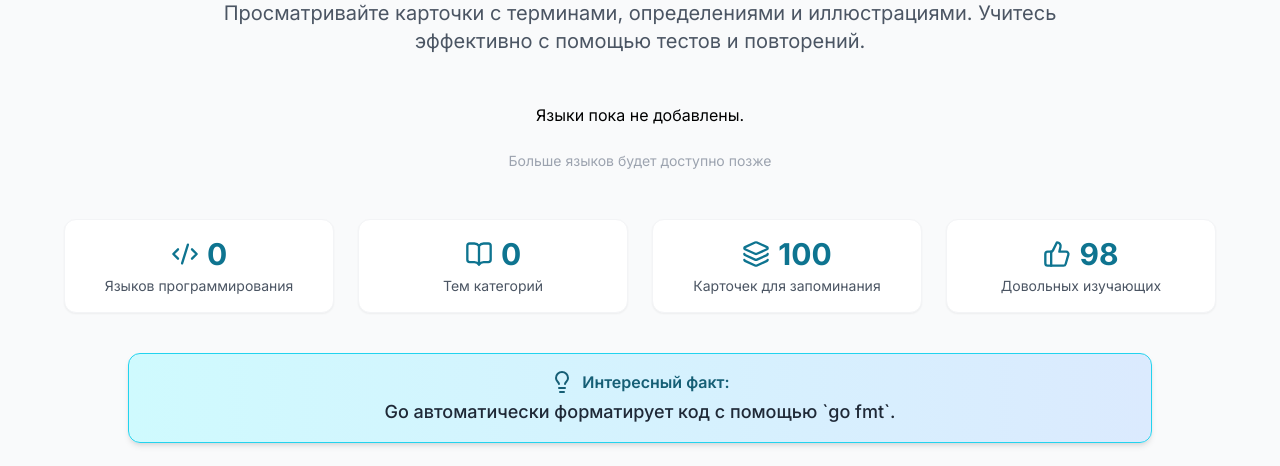
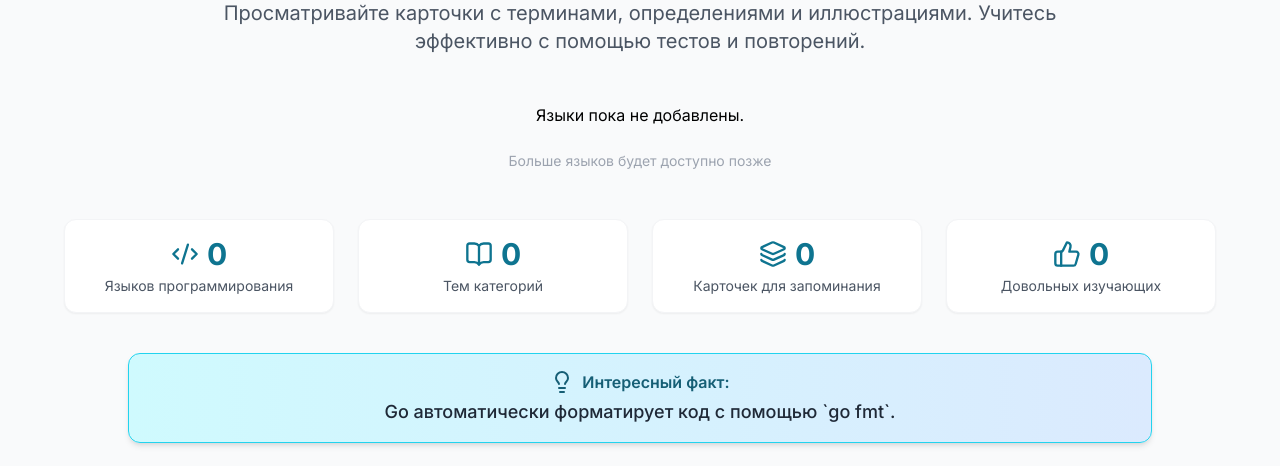
Before and after one commit to pamost/codetrain, a Django app: page / in a window 1280 px wide. Shown: the part 233-699 px from the top of the page. Run offline with Django 5.2, Linux system fonts and the light colour scheme; data that the repository does not hold is empty; some libraries are stand-ins or nearby versions.

Commit message:
Added count card for home page

```diff
--- a/app/templates/app/home.html
+++ b/app/templates/app/home.html
@@ -39,28 +39,28 @@
     <div class="bg-white p-4 rounded-xl shadow-sm border border-gray-100 text-center">
         <div class="flex items-center justify-center gap-2 mb-1">
             <i data-lucide="code-2" class="w-7 h-7 text-cyan-700"></i>
-            <span class="text-3xl font-bold text-cyan-700">{{ languages.count }}</span>
+            <span class="text-3xl font-bold text-cyan-700">{{ languages.count|default:"0" }}</span>
         </div>
         <div class="text-gray-600 text-sm">Языков программирования</div>
     </div>
     <div class="bg-white p-4 rounded-xl shadow-sm border border-gray-100 text-center">
         <div class="flex items-center justify-center gap-2 mb-1">
             <i data-lucide="book-open" class="w-7 h-7 text-cyan-700"></i>
-            <span class="text-3xl font-bold text-cyan-700">{{ topics.count }}</span>
+            <span class="text-3xl font-bold text-cyan-700">{{ topics.count|default:"0" }}</span>
         </div>
         <div class="text-gray-600 text-sm">Тем категорий</div>
     </div>
     <div class="bg-white p-4 rounded-xl shadow-sm border border-gray-100 text-center">
         <div class="flex items-center justify-center gap-2 mb-1">
             <i data-lucide="layers" class="w-7 h-7 text-cyan-700"></i>
-            <span class="text-3xl font-bold text-cyan-700">100</span>
+            <span class="text-3xl font-bold text-cyan-700">{{ cards_count|default:"0" }}</span>
         </div>
         <div class="text-gray-600 text-sm">Карточек для запоминания</div>
     </div>
     <div class="bg-white p-4 rounded-xl shadow-sm border border-gray-100 text-center">
         <div class="flex items-center justify-center gap-2 mb-1">
             <i data-lucide="thumbs-up" class="w-7 h-7 text-cyan-700"></i>
-            <span class="text-3xl font-bold text-cyan-700">{{ users_count|default:"98" }}</span>
+            <span class="text-3xl font-bold text-cyan-700">{{ users_count|default:"0" }}</span>
         </div>
         <div class="text-gray-600 text-sm">Довольных изучающих</div>
     </div>
--- a/app/views.py
+++ b/app/views.py
@@ -16,13 +16,15 @@ def home_page(request):
     languages = Language.objects.all()
     all_topics  = Topic.objects.all()
     users_count = User.objects.count()
+    cards_count = Card.objects.filter(is_approved=True).count()
     context = {
         'app_name': 'СodeTrain',
         'app_description': 'тренажер языков программирования',
         'current_year': datetime.now().year,
         'languages': languages,
         'topics': all_topics,
-        'users_count': users_count
+        'users_count': users_count,
+        'cards_count': cards_count,
     }
     return render(request, 'app/home.html', context)
 
```
